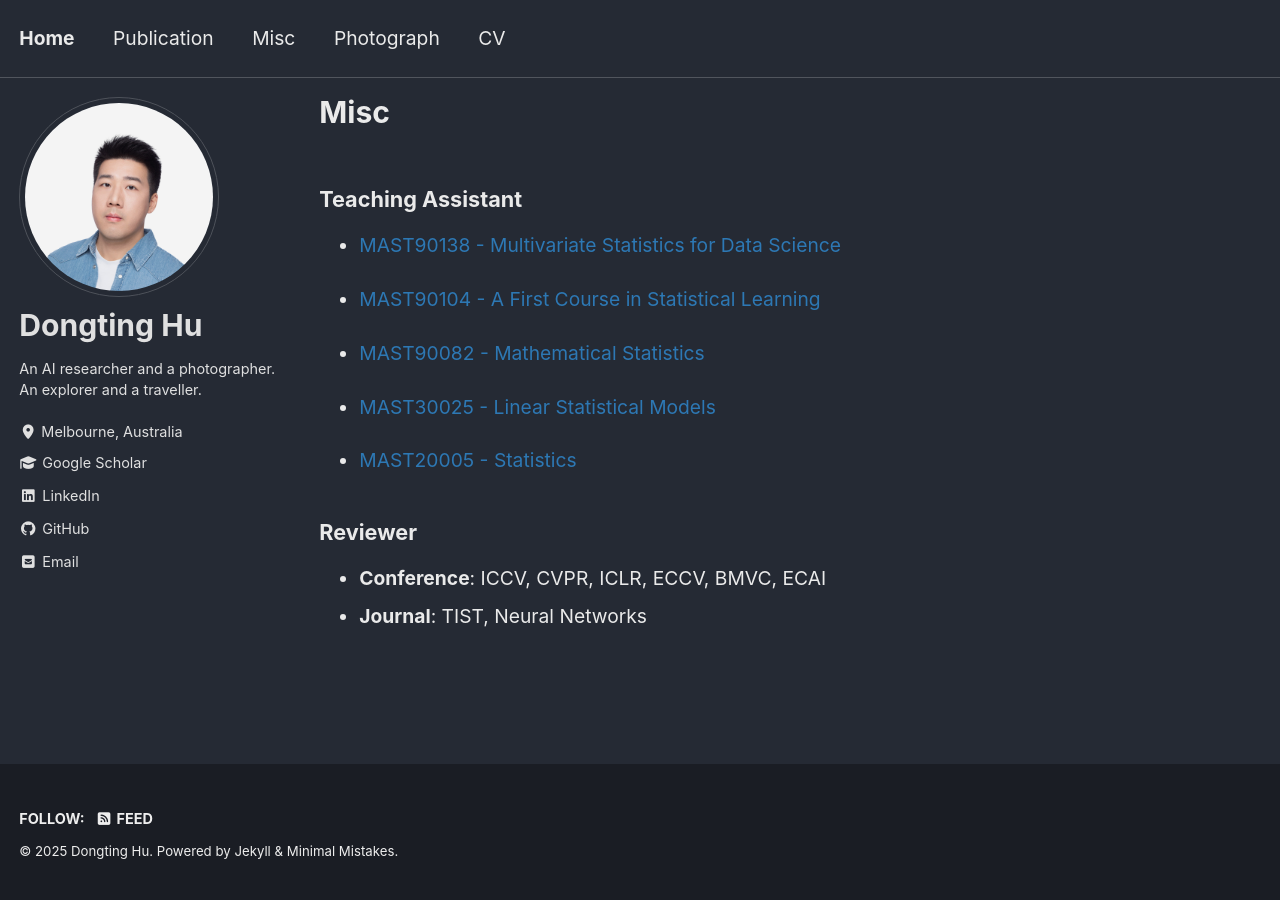
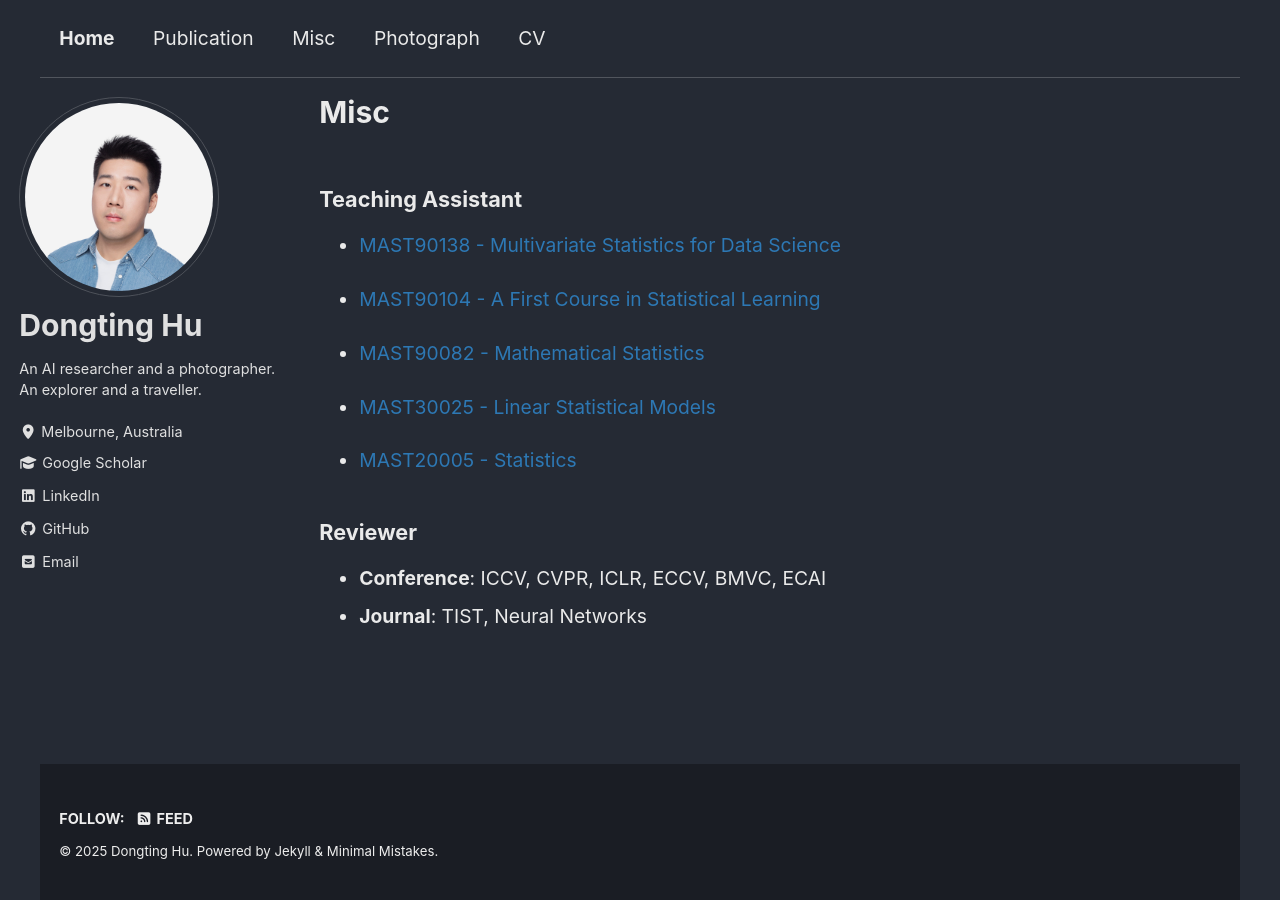
Before and after one commit to timmy11hu/timmy11hu.github.io, a Jekyll site: the page built from _pages/misc.md, in a window 1280 px wide. Built offline with Jekyll 4.4.1, drawn with Linux system fonts in a browser that asks for light colours; cached includes are drawn as plain includes.

Commit message:
Update main.scss

```diff
--- a/assets/css/main.scss
+++ b/assets/css/main.scss
@@ -7,3 +7,5 @@
 
 @import "minimal-mistakes/skins/{{ site.minimal_mistakes_skin | default: 'default' }}"; // skin
 @import "minimal-mistakes"; // main partials
+
+@import "../_sass/custom";  // This links your custom.scss
```
